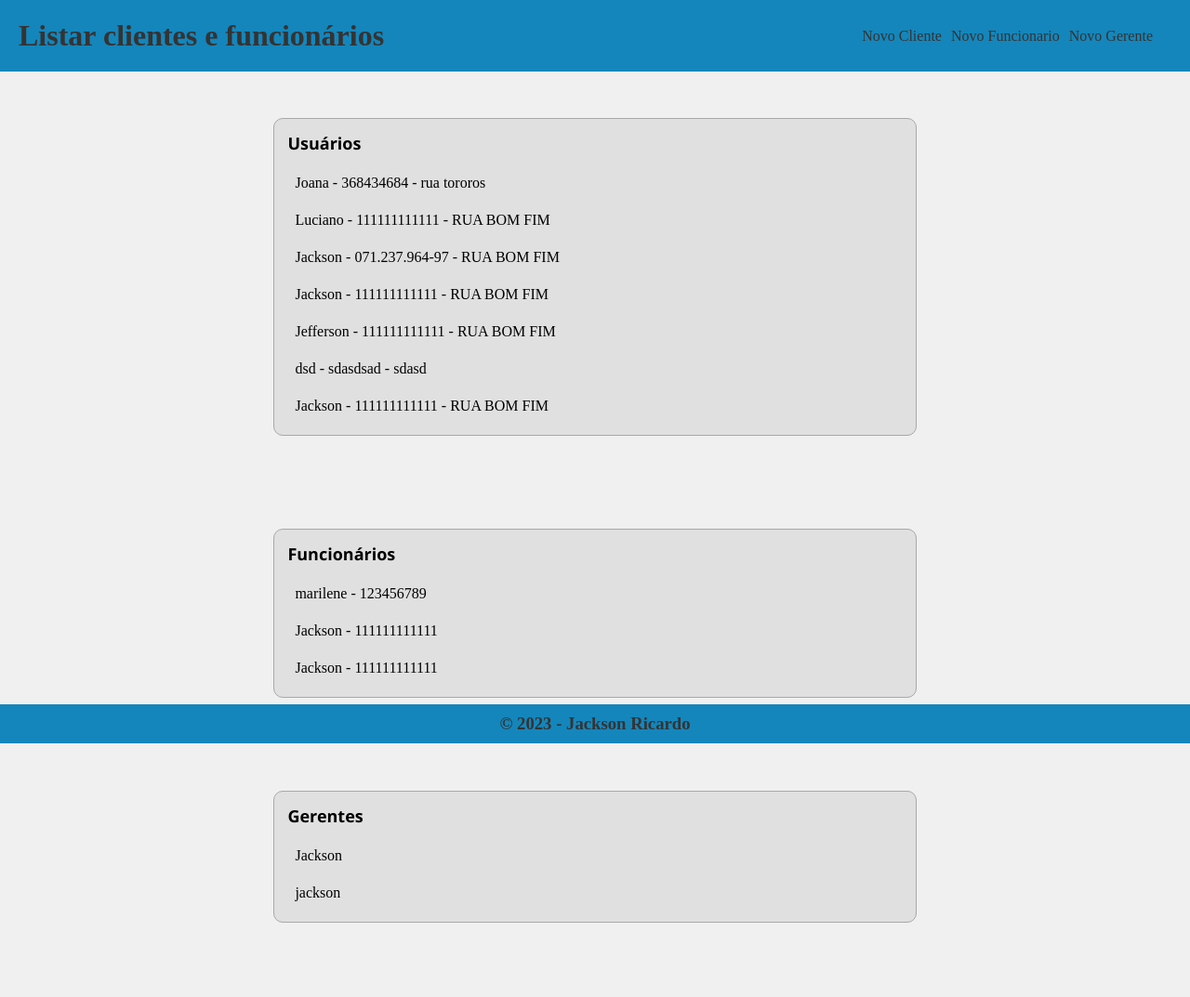
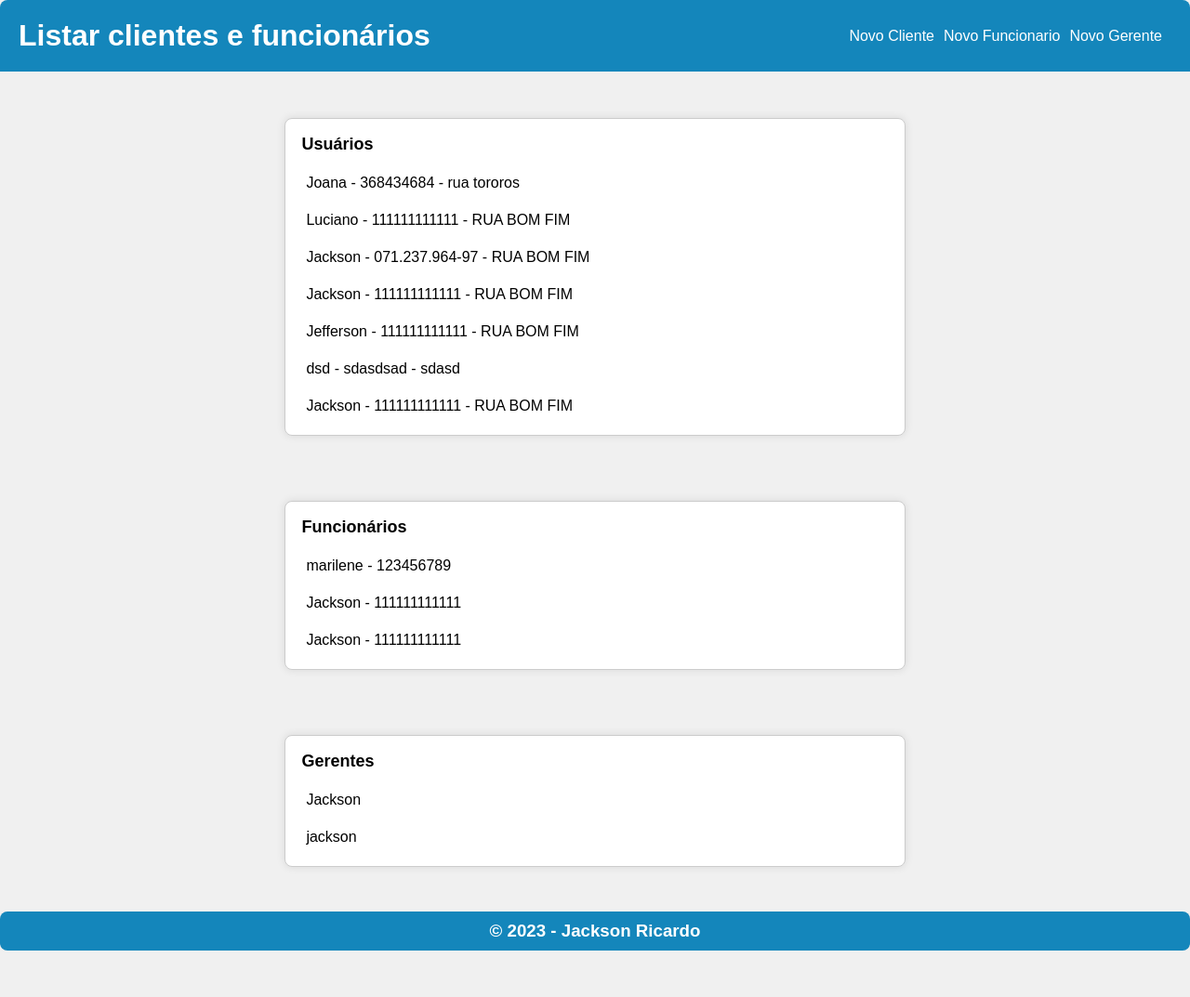
Before and after one commit to JacksonRicardo/CadastroClientes, a Django app: page / in a window 1280 px wide. Shown: the whole page at 93% size. After the commit the page ends 1023 px from the top, so only its background shows below. Run offline with Django 3.2, Linux system fonts and the light colour scheme; data comes from the database, SQL or seed files in the repository.

Commit message:
atualizando home

```diff
--- a/clientes/templates/clientes/home.html
+++ b/clientes/templates/clientes/home.html
@@ -8,49 +8,37 @@
       * {
           margin: 0;
           padding: 0;
+          box-sizing: border-box;
       }
 
       body {
+          font-family: Arial, sans-serif;
           background-color: #f0f0f0;
+          padding-bottom: 40px; /* Ajuste para acomodar o rodapé */
+          position: relative; /* Definindo o corpo como relativo */
+          min-height: 100vh; /* Garante altura mínima de visualização */
       }
 
       header {
           width: 100%;
           background-color: #1486bb;
-      margin: 0;
           display: flex;
           justify-content: space-between;
+          align-items: center;
+          padding: 20px;
+          border-radius: 8px 8px 0 0;
       }
 
       header h1 {
-      color: #353333;
-      padding: 20px;
-      animation: headerMove 1.2s;
-      animation-fill-mode: backwards;
-    }
-
-    @keyframes headerMove {
-      0% {
-        opacity: 0;
-        transform: scale(0.8);
-        transform: translateX(60px);
-      }
-
-      100% {
-        opacity: 1;
-        transform: scale(1);
-        transform: translateX(0px);
-      }
+          color: #fff;
       }
 
       header nav {
-      align-items: center;
           display: flex;
-      padding-right: 30px;
       }
 
       header nav a {
-      color: #353333;
+          color: #fff;
           text-decoration: none;
           margin-right: 10px;
       }
@@ -61,27 +49,28 @@
 
       div {
           width: 90%;
-      margin: 30px auto 60px auto; /* Ajuste na margem para acomodar o rodapé */
+          margin: 30px auto;
           padding: 20px;
       }
 
       div table {
-      background-color: #e0e0e0;
+          background-color: #fff;
           width: 60%;
           margin: auto;
           padding: 10px;
-      border: 1px solid #a8a8a8;
-      border-radius: 10px;
+          border: 1px solid #ccc;
+          border-radius: 8px;
+          box-shadow: 0 0 10px rgba(0, 0, 0, 0.1);
       }
 
       div table td {
-      padding: 2px;
+          padding: 5px;
+          font-size: 16px;
       }
 
       div table td#title {
-      font-family: 'Segoe UI', Tahoma, Geneva, Verdana, sans-serif;
           font-size: 18px;
-      font-weight: 600;
+          font-weight: bold;
           padding-bottom: 10px;
       }
 
@@ -102,14 +91,16 @@
       footer {
           background-color: #1486bb;
           text-align: center;
+          color: #fff;
+          padding: 10px 0;
+          border-radius: 8px;
+          position: absolute;
+          bottom: 0;
           width: 100%;
-      position: fixed; /* Fixando o rodapé */
-      bottom: 0; /* Alinhando no fundo */
       }
 
       footer h3 {
-      padding: 10px 0;
-      color: #353333;
+          margin: 0;
       }
   </style>
 </head>
@@ -162,6 +153,7 @@
             {% endfor %}
         </table>
     </div>
+
     <div>
         <table>
             <tr>
```
Lines whose indentation alone changed are shown as unchanged.
